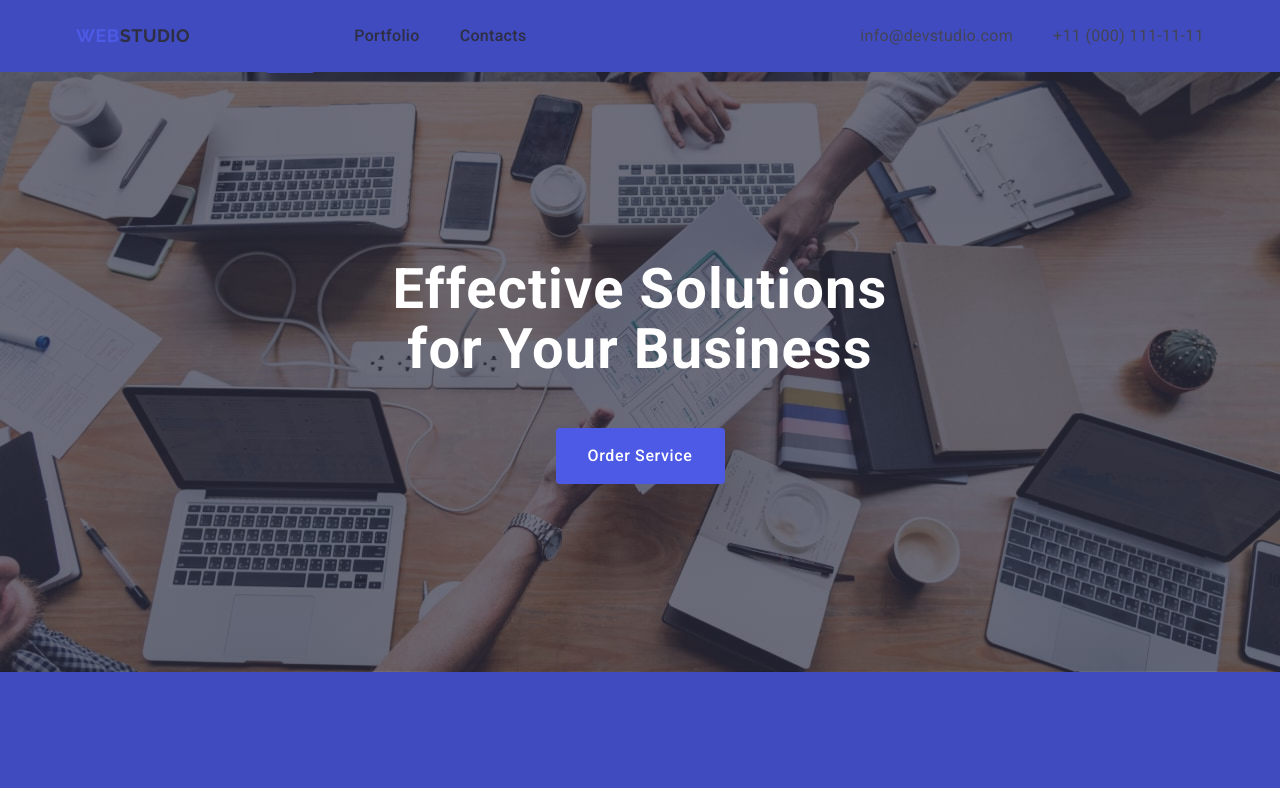
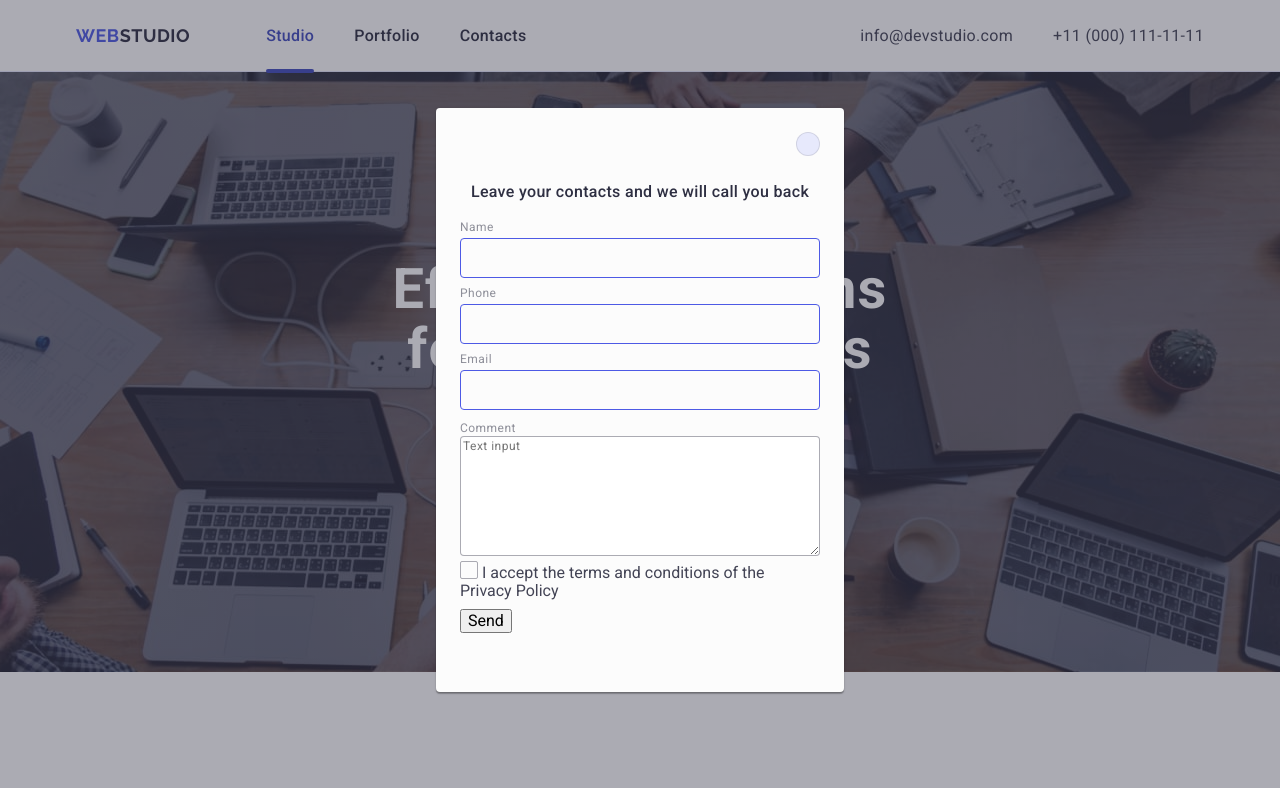
Before and after one commit to AndriyLyashenko95/goit-markup-hw-05, a plain HTML site: page index.html in a window 1280 px wide. Shown: the top 788 px of the page. Drawn offline with nearby package versions, Linux system fonts and the light colour scheme.

Commit message:
Add files via upload

```diff
--- a/css/styles.css
+++ b/css/styles.css
@@ -531,8 +531,8 @@ img {
   height: 100%;
   z-index: 2;
   background-color: rgba(46, 47, 66, 0.4);
-  visibility: hidden;
-  pointer-events: none;
+  /* visibility: hidden;
+  pointer-events: none; */
   transition: opacity 250ms cubic-bezier(0.4, 0, 0.2, 1),
     visibility 250ms cubic-bezier(0.4, 0, 0.2, 1);
 }
@@ -547,7 +547,7 @@ img {
   top: 50%;
   left: 50%;
   transform: translate(-50%, -50%);
-  padding: 72px;
+  padding: 72px 24px 24px 24px;
   min-height: 584px;
   transition: transform 250ms cubic-bezier(0.4, 0, 0.2, 1);
 }
@@ -581,9 +581,8 @@ img {
   color: currentColor;
   transition: fill 250ms cubic-bezier(0.4, 0, 0.2, 1);
 }
-.modal-close:focus,
-:hover {
-  stroke: white;
+.modal-close:hover,
+.modal-close:focus {
   background-color: #404bbf;
   border: none;
 }
@@ -603,7 +602,7 @@ img {
 .modal-label {
   font-weight: 400;
   font-size: 12px;
-  line-height: 1.16667;
+  line-height: 1.17;
   letter-spacing: 0.04em;
   color: #8e8f99;
   display: block;
@@ -619,15 +618,22 @@ img {
   border: 1px solid rgba(46, 47, 66, 0.4);
   padding-left: 40px;
   outline: none;
+  background-color: transparent;
+  padding-left: 38px;
+  outline: transparent;
+  transition: border-color 250ms cubic-bezier(0.4, 0, 0.2, 1);
+  border-color: #4d5ae5;
 }
 .modal-icon {
   position: absolute;
   top: 50%;
   left: 16px;
   transform: translateY(-50%);
+  transition: fill 250ms cubic-bezier(0.4, 0, 0.2, 1);
 }
-.modal-input:focus:hover {
-  border: 1px solid #4d5ae5;
+.modal-input:focus,
+:hover {
+  fill: #4d5ae5;
 }
 .modal-icon:focus:hover {
   stroke: #4d5ae5;
@@ -675,6 +681,7 @@ img {
 }
 .form-class {
   display: flex;
+  gap: 24px;
 }
 .label-class {
   gap: 24px;
@@ -710,7 +717,18 @@ img {
   border-radius: 4px;
   margin-left: 24px;
 }
+.sub-button:hover,
+:focus {
+  background-color: #404bbf;
+  border: none;
+}
 .sub-icon {
   margin-left: 16px;
   stroke: #fff;
 }
+.send-button:hover,
+.send-button:focus {
+  background-color: #404bbf;
+  border: none;
+  fill: #ffffff;
+}
--- a/index.html
+++ b/index.html
@@ -529,20 +529,24 @@
         </div>
         <div class="subscription">
           <p class="sub-text">Subscribe</p>
-        <form action="" class="form-class">
-          <label for="" class="label-class">
-            <input type="email" placeholder="E-mail" class="input-class">
+          <form action="subscribe" class="form-class">
+            <label for="subscribe" class="label-class">
+              <input
+                type="email"
+                placeholder="E-mail"
+                class="input-class"
+                id="subscribe"
+                name="email"
+              />
             </label>
             <button type="submit" class="sub-button">
-            <p>Subscribe</p>
+              Subscribe
               <svg width="24" height="24" class="sub-icon">
                 <use href="./images/icons.svg#icon-frame"></use>
               </svg>
             </button>
           </form>
         </div>
-      </div>
-
       </div>
     </footer>
     <!--#endregion footer -->
@@ -558,7 +562,13 @@
           <div class="form-wraper">
             <label class="modal-label" for="user-name">Name</label>
             <div class="modal-cont-input">
-              <input class="modal-input" id="user-name" type="text" required />
+              <input
+                class="modal-input"
+                id="user-name"
+                type="text"
+                required
+                name="user-name"
+              />
               <svg class="modal-icon" width="18" height="24">
                 <use href="./images/icons.svg#icon-person"></use>
               </svg>
@@ -605,6 +615,7 @@
               <a>Privacy Policy</a>
             </label>
           </div>
+          <button type="submit" class="send-button">Send</button>
         </form>
       </div>
     </div>
```
Lines whose indentation alone changed are shown as unchanged.
